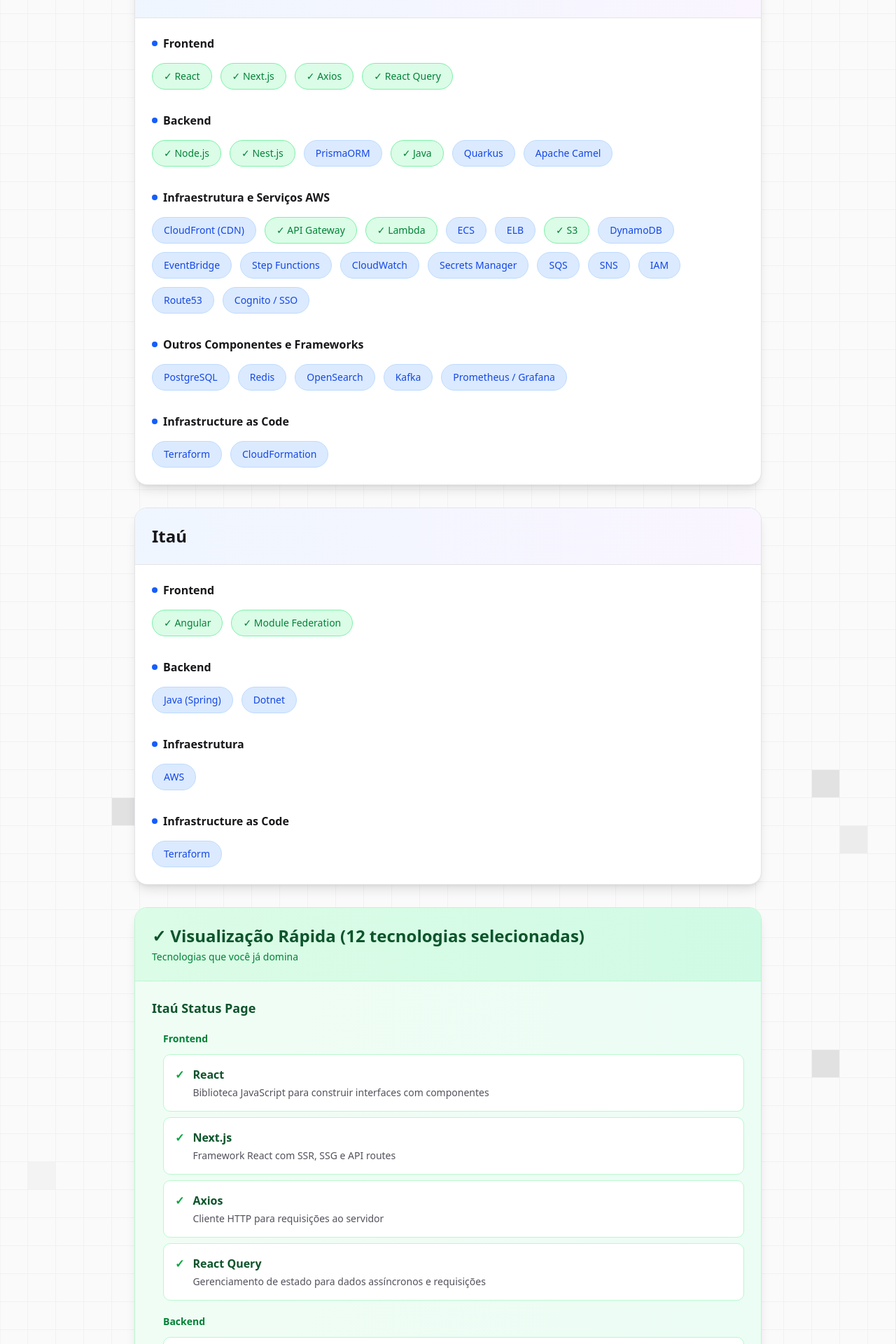
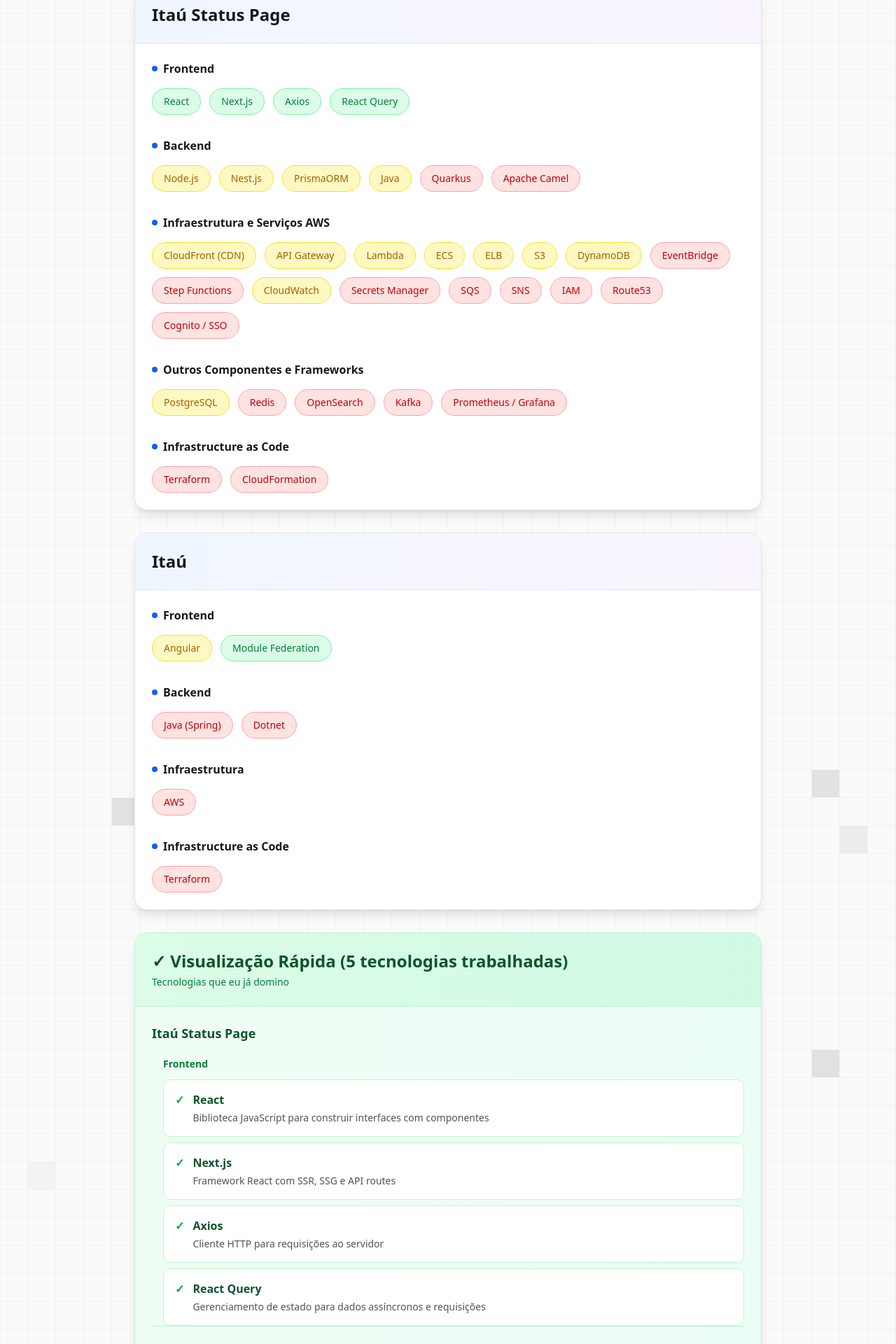
Before and after one commit to kalellz/kalel-pdi-itau, a Next.js app: page /roadmap in a window 1280 px wide. Shown: the part 380-2300 px from the top of the page at 70% size. Built offline with nearby package versions, Linux system fonts and the light colour scheme.

Commit message:
feat: improvement in roadmap

```diff
--- a/app/roadmap/page.tsx
+++ b/app/roadmap/page.tsx
@@ -6,7 +6,7 @@
 
 interface Technology {
   name: string;
-  known: boolean;
+  status: "green" | "yellow" | "red";
 }
 
 interface Section {
@@ -26,59 +26,59 @@
       {
         title: "Frontend",
         technologies: [
-          { name: "React", known: true },
-          { name: "Next.js", known: true },
-          { name: "Axios", known: true },
-          { name: "React Query", known: true },
+          { name: "React", status: "green" },
+          { name: "Next.js", status: "green" },
+          { name: "Axios", status: "green" },
+          { name: "React Query", status: "green" },
         ],
       },
       {
         title: "Backend",
         technologies: [
-          { name: "Node.js", known: true },
-          { name: "Nest.js", known: true },
-          { name: "PrismaORM", known: false },
-          { name: "Java", known: true },
-          { name: "Quarkus", known: false },
-          { name: "Apache Camel", known: false },
+          { name: "Node.js", status: "yellow" },
+          { name: "Nest.js", status: "yellow" },
+          { name: "PrismaORM", status: "yellow" },
+          { name: "Java", status: "yellow" },
+          { name: "Quarkus", status: "red" },
+          { name: "Apache Camel", status: "red" },
         ],
       },
       {
         title: "Infraestrutura e Serviços AWS",
         technologies: [
-          { name: "CloudFront (CDN)", known: false },
-          { name: "API Gateway", known: true },
-          { name: "Lambda", known: true },
-          { name: "ECS", known: false },
-          { name: "ELB", known: false },
-          { name: "S3", known: true },
-          { name: "DynamoDB", known: false },
-          { name: "EventBridge", known: false },
-          { name: "Step Functions", known: false },
-          { name: "CloudWatch", known: false },
-          { name: "Secrets Manager", known: false },
-          { name: "SQS", known: false },
-          { name: "SNS", known: false },
-          { name: "IAM", known: false },
-          { name: "Route53", known: false },
-          { name: "Cognito / SSO", known: false },
+          { name: "CloudFront (CDN)", status: "yellow" },
+          { name: "API Gateway", status: "yellow" },
+          { name: "Lambda", status: "yellow" },
+          { name: "ECS", status: "yellow" },
+          { name: "ELB", status: "yellow" },
+          { name: "S3", status: "yellow" },
+          { name: "DynamoDB", status: "yellow" },
+          { name: "EventBridge", status: "red" },
+          { name: "Step Functions", status: "red" },
+          { name: "CloudWatch", status: "yellow" },
+          { name: "Secrets Manager", status: "red" },
+          { name: "SQS", status: "red" },
+          { name: "SNS", status: "red" },
+          { name: "IAM", status: "red" },
+          { name: "Route53", status: "red" },
+          { name: "Cognito / SSO", status: "red" },
         ],
       },
       {
         title: "Outros Componentes e Frameworks",
         technologies: [
-          { name: "PostgreSQL", known: false },
-          { name: "Redis", known: false },
-          { name: "OpenSearch", known: false },
-          { name: "Kafka", known: false },
-          { name: "Prometheus / Grafana", known: false },
+          { name: "PostgreSQL", status: "yellow" },
+          { name: "Redis", status: "red" },
+          { name: "OpenSearch", status: "red" },
+          { name: "Kafka", status: "red" },
+          { name: "Prometheus / Grafana", status: "red" },
         ],
       },
       {
         title: "Infrastructure as Code",
         technologies: [
-          { name: "Terraform", known: false },
-          { name: "CloudFormation", known: false },
+          { name: "Terraform", status: "red" },
+          { name: "CloudFormation", status: "red" },
         ],
       },
     ],
@@ -90,24 +90,24 @@
       {
         title: "Frontend",
         technologies: [
-          { name: "Angular", known: true },
-          { name: "Module Federation", known: true },
+          { name: "Angular", status: "yellow" },
+          { name: "Module Federation", status: "green" },
         ],
       },
       {
         title: "Backend",
         technologies: [
-          { name: "Java (Spring)", known: false },
-          { name: "Dotnet", known: false },
+          { name: "Java (Spring)", status: "red" },
+          { name: "Dotnet", status: "red" },
         ],
       },
       {
         title: "Infraestrutura",
-        technologies: [{ name: "AWS", known: false }],
+        technologies: [{ name: "AWS", status: "red" }],
       },
       {
         title: "Infrastructure as Code",
-        technologies: [{ name: "Terraform", known: false }],
+        technologies: [{ name: "Terraform", status: "red" }],
       },
     ],
   };
@@ -341,17 +341,24 @@
             </h3>
             <div className="flex flex-wrap gap-2 md:gap-3">
               {section.technologies.map((tech, techIndex) => {
-                const isSelected = tech.known
+                let colorClass = "";
+                if (tech.status === "green") {
+                  colorClass =
+                    "bg-green-100 dark:bg-green-900/30 text-green-700 dark:text-green-300 border border-green-300 dark:border-green-700";
+                } else if (tech.status === "yellow") {
+                  colorClass =
+                    "bg-yellow-100 dark:bg-yellow-900/30 text-yellow-700 dark:text-yellow-300 border border-yellow-300 dark:border-yellow-700";
+                } else {
+                  colorClass =
+                    "bg-red-100 dark:bg-red-900/30 text-red-700 dark:text-red-300 border border-red-300 dark:border-red-700";
+                }
+
                 return (
                   <div
                     key={techIndex}
-                    className={`px-3 md:px-4 py-2 rounded-full text-xs md:text-sm font-medium transition-all ${
-                      isSelected
-                        ? "bg-green-100 dark:bg-green-900/30 text-green-700 dark:text-green-300 border border-green-300 dark:border-green-700"
-                        : "bg-blue-100 dark:bg-blue-900/30 text-blue-700 dark:text-blue-300 border border-blue-200 dark:border-blue-700"
-                    }`}
+                    className={`px-3 md:px-4 py-2 rounded-full text-xs md:text-sm font-medium transition-all ${colorClass}`}
                   >
-                    {isSelected && "✓ "}{tech.name}
+                    {tech.name}
                   </div>
                 );
               })}
@@ -378,6 +385,26 @@
               <p className="text-base sm:text-lg text-zinc-600 dark:text-zinc-400">
                 Tecnologias utilizadas nos projetos
               </p>
+              <div className="flex flex-wrap justify-center gap-4 my-4">
+                <div className="flex items-center gap-2">
+                  <span className="w-3 h-3 rounded-full bg-green-500 inline-block"></span>
+                  <span className="text-sm text-zinc-700 dark:text-zinc-200">
+                    Verde: Já estudei e já trabalhei
+                  </span>
+                </div>
+                <div className="flex items-center gap-2">
+                  <span className="w-3 h-3 rounded-full bg-yellow-400 inline-block"></span>
+                  <span className="text-sm text-zinc-700 dark:text-zinc-200">
+                    Amarelo: Já estudei
+                  </span>
+                </div>
+                <div className="flex items-center gap-2">
+                  <span className="w-3 h-3 rounded-full bg-red-500 inline-block"></span>
+                  <span className="text-sm text-zinc-700 dark:text-zinc-200">
+                    Vermelho: Falta estudo
+                  </span>
+                </div>
+              </div>
             </div>
 
             {/* Components */}
@@ -387,144 +414,195 @@
             </div>
             {/* Content */}
             {(() => {
-              const knownTechs: { project: string; section: string; tech: Technology }[] = []
-              ;[itauStatusPage, itau].forEach(component => {
-                component.sections.forEach(section => {
-                  section.technologies.forEach(tech => {
-                    if (tech.known) {
-                      knownTechs.push({ project: component.name, section: section.title, tech })
+              const knownTechs: {
+                project: string;
+                section: string;
+                tech: Technology;
+              }[] = [];
+              [itauStatusPage, itau].forEach((component) => {
+                component.sections.forEach((section) => {
+                  section.technologies.forEach((tech) => {
+                    if (tech.status === "green") {
+                      knownTechs.push({
+                        project: component.name,
+                        section: section.title,
+                        tech,
+                      });
                     }
-                  })
-                })
-              })
+                  });
+                });
+              });
               if (knownTechs.length === 0) return null;
-              const grouped: Record<string, Record<string, Technology[]>> = {}
-              knownTechs.forEach(item => {
-                if (!grouped[item.project]) grouped[item.project] = {}
-                if (!grouped[item.project][item.section]) grouped[item.project][item.section] = []
-                grouped[item.project][item.section].push(item.tech)
-              })
-              let projectIndex = 0
+              const grouped: Record<string, Record<string, Technology[]>> = {};
+              knownTechs.forEach((item) => {
+                if (!grouped[item.project]) grouped[item.project] = {};
+                if (!grouped[item.project][item.section])
+                  grouped[item.project][item.section] = [];
+                grouped[item.project][item.section].push(item.tech);
+              });
+              let projectIndex = 0;
               return (
                 <div className="bg-gradient-to-r from-green-50 to-emerald-50 dark:from-green-900/20 dark:to-emerald-900/20 rounded-2xl border border-green-200 dark:border-green-800 overflow-hidden shadow-lg">
                   <div className="bg-gradient-to-r from-green-100 to-emerald-100 dark:from-green-900/30 dark:to-emerald-900/30 p-4 md:p-6 border-b border-green-200 dark:border-green-800">
                     <h2 className="text-xl md:text-2xl font-bold text-green-900 dark:text-green-100">
-                    ✓ Visualização Rápida ({knownTechs.length} tecnologia{knownTechs.length !== 1 ? 's' : ''} selecionada{knownTechs.length !== 1 ? 's' : ''})
+                      ✓ Visualização Rápida ({knownTechs.length} tecnologia
+                      {knownTechs.length !== 1 ? "s" : ""} trabalhada
+                      {knownTechs.length !== 1 ? "s" : ""})
                     </h2>
                     <p className="text-xs md:text-sm text-green-700 dark:text-green-300 mt-1">
-                    Tecnologias que você já domina
+                      Tecnologias que eu já domino
                     </p>
                   </div>
                   <div className="p-4 md:p-6">
                     {Object.entries(grouped).map(([project, sections]) => (
-                    <div key={project} className={projectIndex++ > 0 ? "pt-6 border-t border-green-200 dark:border-green-800" : ""}>
+                      <div
+                        key={project}
+                        className={
+                          projectIndex++ > 0
+                            ? "pt-6 border-t border-green-200 dark:border-green-800"
+                            : ""
+                        }
+                      >
                         <h3 className="text-base md:text-lg font-bold text-green-900 dark:text-green-100 mb-4 md:mb-5">
                           {project}
                         </h3>
                         <div className="space-y-4 md:space-y-5 pl-0 md:pl-4">
-                        {Object.entries(sections).map(([sectionTitle, techs]) => (
+                          {Object.entries(sections).map(
+                            ([sectionTitle, techs]) => (
                               <div key={sectionTitle}>
                                 <p className="text-xs md:text-sm font-semibold text-green-700 dark:text-green-300 mb-2 md:mb-3">
                                   {sectionTitle}
                                 </p>
                                 <div className="space-y-2 md:space-y-2">
                                   {techs.map((tech, techIndex) => {
-                                const detail = technologyDetails[tech.name]
+                                    const detail = technologyDetails[tech.name];
                                     return (
-                                  <div key={techIndex} className="bg-white dark:bg-zinc-900 p-3 md:p-4 rounded-lg border border-green-200 dark:border-green-800/50">
+                                      <div
+                                        key={techIndex}
+                                        className="bg-white dark:bg-zinc-900 p-3 md:p-4 rounded-lg border border-green-200 dark:border-green-800/50"
+                                      >
                                         <div className="flex items-start gap-2 md:gap-3">
-                                      <span className="text-green-600 dark:text-green-400 font-bold flex-shrink-0">✓</span>
+                                          <span className="text-green-600 dark:text-green-400 font-bold flex-shrink-0">
+                                            ✓
+                                          </span>
                                           <div className="flex-1 min-w-0">
                                             <p className="font-semibold text-green-900 dark:text-green-100 text-sm md:text-base">
                                               {detail?.name || tech.name}
                                             </p>
                                             <p className="text-xs md:text-sm text-zinc-600 dark:text-zinc-400 mt-1">
-                                          {detail?.description || "Tecnologia selecionada"}
+                                              {detail?.description ||
+                                                "Tecnologia selecionada"}
                                             </p>
                                           </div>
                                         </div>
                                       </div>
-                                )
+                                    );
                                   })}
+                                </div>
+                              </div>
+                            ),
+                          )}
                         </div>
                       </div>
                     ))}
                   </div>
                 </div>
-                  ))}
-                </div>
-              </div>
-              )
+              );
             })()}
             {(() => {
-              const missingTechs: { project: string; section: string; tech: Technology }[] = []
-              ;[itauStatusPage, itau].forEach(component => {
-                component.sections.forEach(section => {
-                  section.technologies.forEach(tech => {
-                    if (!tech.known) {
-                      missingTechs.push({ project: component.name, section: section.title, tech })
+              const missingTechs: {
+                project: string;
+                section: string;
+                tech: Technology;
+              }[] = [];
+              [itauStatusPage, itau].forEach((component) => {
+                component.sections.forEach((section) => {
+                  section.technologies.forEach((tech) => {
+                    if (tech.status !== "green") {
+                      missingTechs.push({
+                        project: component.name,
+                        section: section.title,
+                        tech,
+                      });
                     }
-                  })
-                })
-              })
-              if (missingTechs.length === 0) return null
-              const grouped: Record<string, Record<string, Technology[]>> = {}
-              missingTechs.forEach(item => {
-                if (!grouped[item.project]) grouped[item.project] = {}
-                if (!grouped[item.project][item.section]) grouped[item.project][item.section] = []
-                grouped[item.project][item.section].push(item.tech)
-              })
-              let projectIndex = 0
+                  });
+                });
+              });
+              if (missingTechs.length === 0) return null;
+              const grouped: Record<string, Record<string, Technology[]>> = {};
+              missingTechs.forEach((item) => {
+                if (!grouped[item.project]) grouped[item.project] = {};
+                if (!grouped[item.project][item.section])
+                  grouped[item.project][item.section] = [];
+                grouped[item.project][item.section].push(item.tech);
+              });
+              let projectIndex = 0;
               return (
                 <div className="bg-gradient-to-r from-red-50 to-orange-50 dark:from-red-900/20 dark:to-orange-900/20 rounded-2xl border border-red-200 dark:border-red-800 overflow-hidden shadow-lg">
                   <div className="bg-gradient-to-r from-red-100 to-orange-100 dark:from-red-900/30 dark:to-orange-900/30 p-4 md:p-6 border-b border-red-200 dark:border-red-800">
                     <h2 className="text-xl md:text-2xl font-bold text-red-900 dark:text-red-100">
-                      📚 Ainda Faltam Aprender ({missingTechs.length} tecnologia{missingTechs.length !== 1 ? 's' : ''})
+                      📚 Ainda Faltam Dominar ({missingTechs.length} tecnologia
+                      {missingTechs.length !== 1 ? "s" : ""})
                     </h2>
                     <p className="text-xs md:text-sm text-red-700 dark:text-red-300 mt-1">
-                      Tecnologias que você ainda precisa dominar
+                      Tecnologias que eu ainda preciso aprender
                     </p>
                   </div>
                   <div className="p-4 md:p-6">
                     {Object.entries(grouped).map(([project, sections]) => (
-                      <div key={project} className={projectIndex++ > 0 ? "pt-6 border-t border-red-200 dark:border-red-800" : ""}>
+                      <div
+                        key={project}
+                        className={
+                          projectIndex++ > 0
+                            ? "pt-6 border-t border-red-200 dark:border-red-800"
+                            : ""
+                        }
+                      >
                         <h3 className="text-base md:text-lg font-bold text-red-900 dark:text-red-100 mb-4 md:mb-5">
                           {project}
                         </h3>
                         <div className="space-y-4 md:space-y-5 pl-0 md:pl-4">
-                          {Object.entries(sections).map(([sectionTitle, techs]) => (
+                          {Object.entries(sections).map(
+                            ([sectionTitle, techs]) => (
                               <div key={sectionTitle}>
                                 <p className="text-xs md:text-sm font-semibold text-red-700 dark:text-red-300 mb-2 md:mb-3">
                                   {sectionTitle}
                                 </p>
                                 <div className="space-y-2 md:space-y-2">
                                   {techs.map((tech, techIndex) => {
-                                  const detail = technologyDetails[tech.name]
+                                    const detail = technologyDetails[tech.name];
                                     return (
-                                    <div key={techIndex} className="bg-white dark:bg-zinc-900 p-3 md:p-4 rounded-lg border border-red-200 dark:border-red-800/50">
+                                      <div
+                                        key={techIndex}
+                                        className="bg-white dark:bg-zinc-900 p-3 md:p-4 rounded-lg border border-red-200 dark:border-red-800/50"
+                                      >
                                         <div className="flex items-start gap-2 md:gap-3">
-                                        <span className="text-red-600 dark:text-red-400 font-bold flex-shrink-0">→</span>
+                                          <span className="text-red-600 dark:text-red-400 font-bold flex-shrink-0">
+                                            →
+                                          </span>
                                           <div className="flex-1 min-w-0">
                                             <p className="font-semibold text-red-900 dark:text-red-100 text-sm md:text-base">
                                               {detail?.name || tech.name}
                                             </p>
                                             <p className="text-xs md:text-sm text-zinc-600 dark:text-zinc-400 mt-1">
-                                            {detail?.description || "Tecnologia para aprender"}
+                                              {detail?.description ||
+                                                "Tecnologia para aprender"}
                                             </p>
                                           </div>
                                         </div>
                                       </div>
-                                  )
+                                    );
                                   })}
+                                </div>
+                              </div>
+                            ),
+                          )}
                         </div>
                       </div>
                     ))}
                   </div>
                 </div>
-                    ))}
-                  </div>
-                </div>
-              )
+              );
             })()}
           </div>
         </div>
```
Lines whose indentation alone changed are shown as unchanged.
